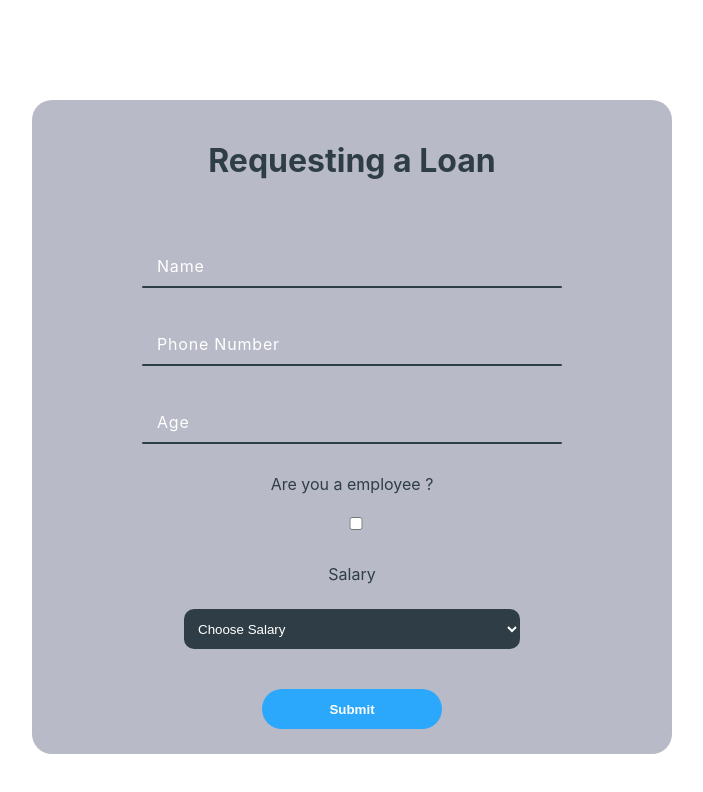
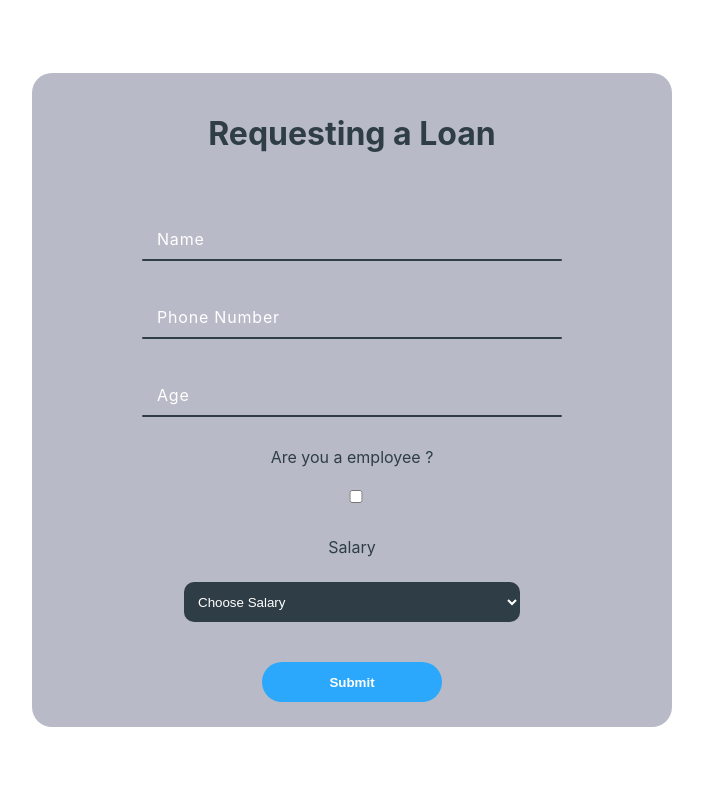
Before and after one commit to AMRRAGHEB118/loan-application-form, a React (Create React App) app in the folder loan-app-form/: page / in a window 1280 px wide. Shown: the top 792 px of the page, without its empty margins (288-991 px from the left). Built offline with nearby package versions, Linux system fonts and the light colour scheme.

Commit message:
craete model (success message) and fix styling

```diff
--- a/loan-app-form/src/LoanForm.css
+++ b/loan-app-form/src/LoanForm.css
@@ -1,7 +1,15 @@
-.form-container {
+#container {
+  display: flex;
+  justify-content: center;
+  align-items: center;
+  position: relative;
+  width: 100vw;
+  height: 100vh;
+}
+
+#form-container {
   width: 50%;
   min-height: 50%;
-  margin: 100px auto;
   background-color: #b8bac8;
   border-radius: 20px;
 }
--- a/loan-app-form/src/LoanForm.js
+++ b/loan-app-form/src/LoanForm.js
@@ -1,33 +1,44 @@
 import "./LoanForm.css";
+import Model from "./Model";
+import { useState } from "react";
 
 export default function LoadForm() {
+  const [loan_form, set_loan_form] = useState({
+    name: "",
+    phone: "",
+    age: "",
+    ask: false,
+    salary: "",
+  });
+
   return (
-    <div className="form-container">
+    <div id="container">
+      <div id="form-container">
         <form>
           <h1 style={{ marginBottom: "30px" }}>Requesting a Loan</h1>
-        <div class="inputbox">
+          <div className="inputbox">
             <input required="required" type="text" />
             <span>Name</span>
             <i></i>
           </div>
-        <div class="inputbox">
+          <div className="inputbox">
             <input required="required" type="text" />
             <span>Phone Number</span>
             <i></i>
           </div>
-        <div class="inputbox">
+          <div className="inputbox">
             <input required="required" type="text" />
             <span>Age</span>
             <i></i>
           </div>
-        <div class="inputbox">
-          <labal>Are you a employee ?</labal>
+          <div className="inputbox">
+            <label>Are you a employee ?</label>
             <br></br>
             <br></br>
             <input type="checkbox" />
           </div>
-        <div class="inputbox">
-          <labal>Salary</labal>
+          <div className="inputbox">
+            <label>Salary</label>
             <br></br>
             <br></br>
             <select>
@@ -40,5 +51,7 @@ export default function LoadForm() {
           <button>Submit</button>
         </form>
       </div>
+      {/* <Model /> */}
+    </div>
   );
 }
--- /dev/null
+++ b/loan-app-form/src/Model.css
@@ -0,0 +1,18 @@
+#model {
+  box-sizing: border-box;
+  display: flex;
+  justify-content: center;
+  align-items: center;
+  text-align: center;
+  position: absolute;
+  background-color: rgba(0, 0, 0, 0.486);
+  width: 100vw;
+  height: 100vh;
+}
+
+#model-content {
+  background-color: #2f3e46;
+  color: white;
+  padding: 20px;
+  border-radius: 20px;
+}
--- /dev/null
+++ b/loan-app-form/src/Model.js
@@ -0,0 +1,11 @@
+import "./Model.css";
+
+export default function Model() {
+  return (
+    <div id="model">
+      <div id="model-content">
+        <h1>The Form Has Been Submitted Successfully</h1>
+      </div>
+    </div>
+  );
+}
--- a/loan-app-form/src/index.css
+++ b/loan-app-form/src/index.css
@@ -1,5 +1,6 @@
 body {
   margin: 0;
+  padding: 0;
   font-family: -apple-system, BlinkMacSystemFont, 'Segoe UI', 'Roboto', 'Oxygen',
     'Ubuntu', 'Cantarell', 'Fira Sans', 'Droid Sans', 'Helvetica Neue',
     sans-serif;
```
Lines whose indentation alone changed are shown as unchanged.
